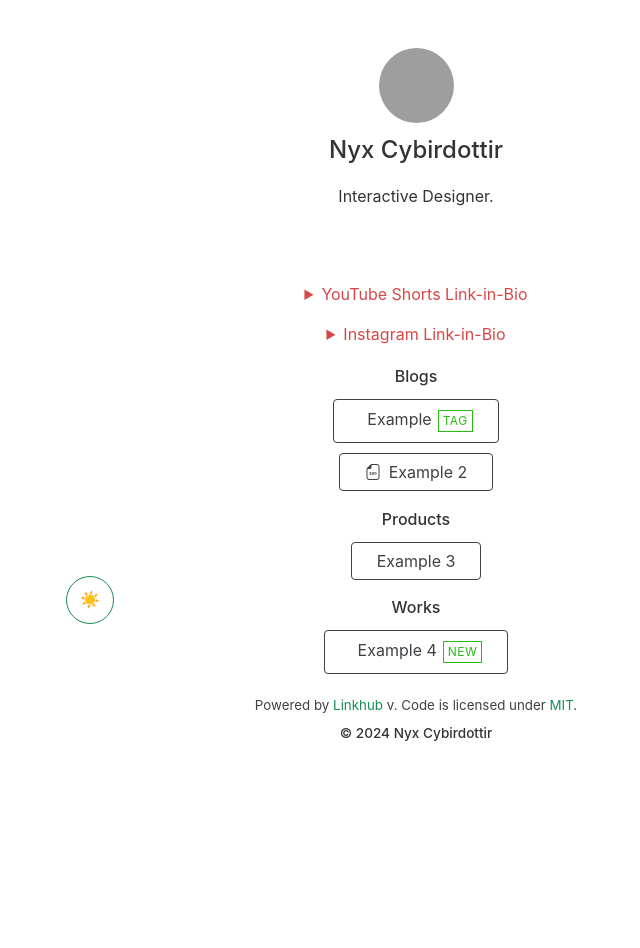
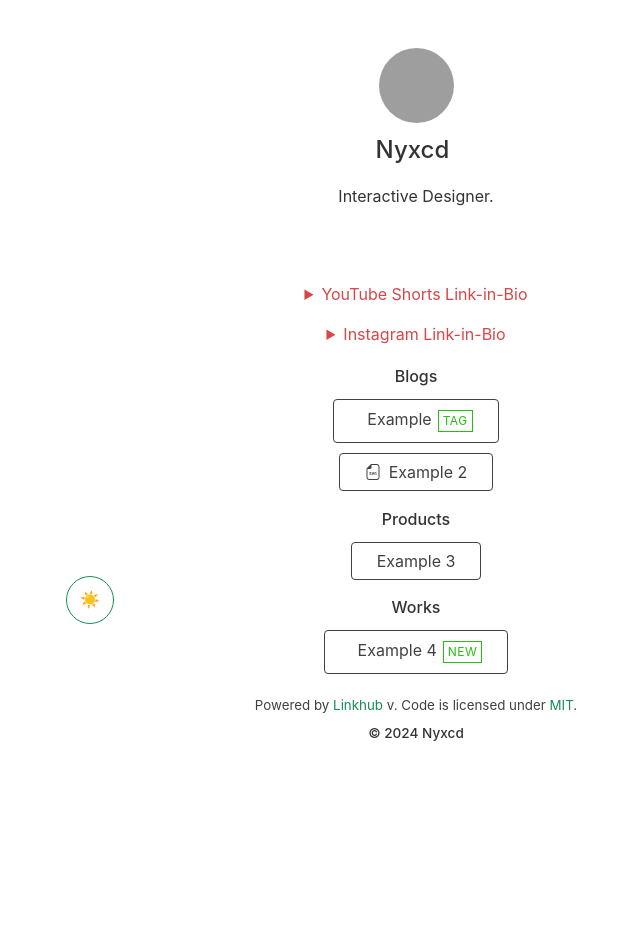
Before and after one commit to NYXcd/links, a Jekyll site: the page built from index.html, in a window 1280 px wide. Shown: the whole page, without its empty margins (224-864 px from the left). Built offline with Jekyll 4.4.1, drawn with Linux system fonts in a browser that asks for light colours; nearby versions of some CDN libraries; grey boxes are pictures that could not be loaded.

Commit message:
Update _config.yml

```diff
--- a/_config.yml
+++ b/_config.yml
@@ -2,8 +2,8 @@
 theme: linkhub-jekyll-theme
 
 # Site Configuration
-name: Nyx Cybirdottir  # Name of your website
-tagline: Links  # Set your preferred page title
+name: Nyxcd # Name of your website
+tagline: Nyx Cybirdottir  # Set your preferred page title
 description: Interactive Designer.  # Also used as a meta description
 favicon:
   path: https://i.ibb.co/SBRmBmt/favicon.png # Path / URL to the favicon of your website (e.g., 'assets/images/favicon.png')
@@ -23,7 +23,7 @@ image:
 
 # Verified Badge Configuration
 badge:
-  enable: false # Set to 'true' or 'false' to enable / disable the badge
+  enable: true # Set to 'true' or 'false' to enable / disable the badge
   icon: ri:verified-badge-fill  # Enter the icon name for the badge from Iconify Design (https://icon-sets.iconify.design/)
   color: '#dfb221'  # Define the color of the badge
 
```
